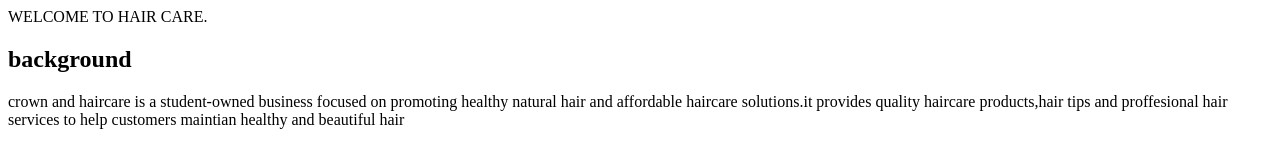
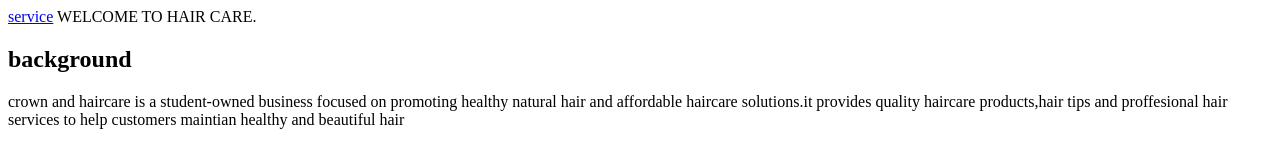
Before and after one commit to limphontsetle69-glitch/haircare, a plain HTML site: page index.html in a window 1280 px wide. Shown: the top 153 px of the page. Drawn offline with Linux system fonts and the light colour scheme.

Commit message:
Update index.html

```diff
--- a/index.html
+++ b/index.html
@@ -7,6 +7,7 @@
 </head>
 
 <body>
+	<a href=services.html>service</a>
 	<hl>WELCOME TO HAIR CARE.</hl>
 	<h2>background</h2>
 	<p>
@@ -34,4 +35,5 @@
 
 
 </body>
+
 </html>
```
